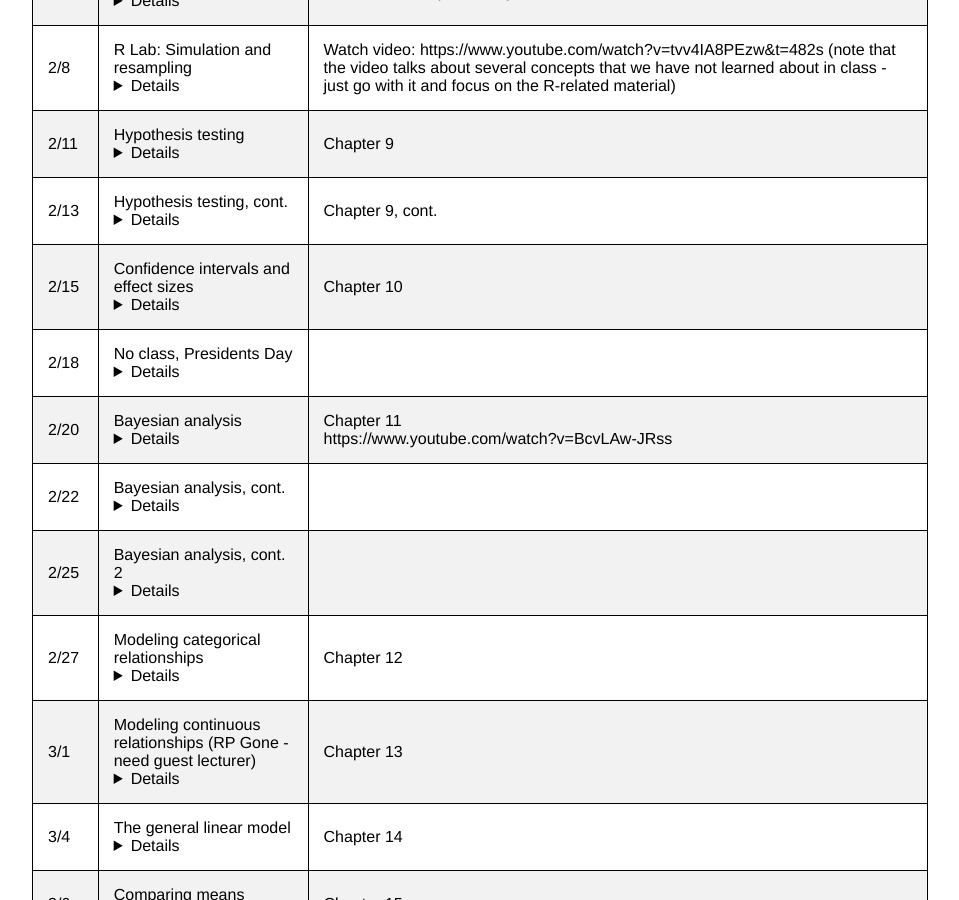
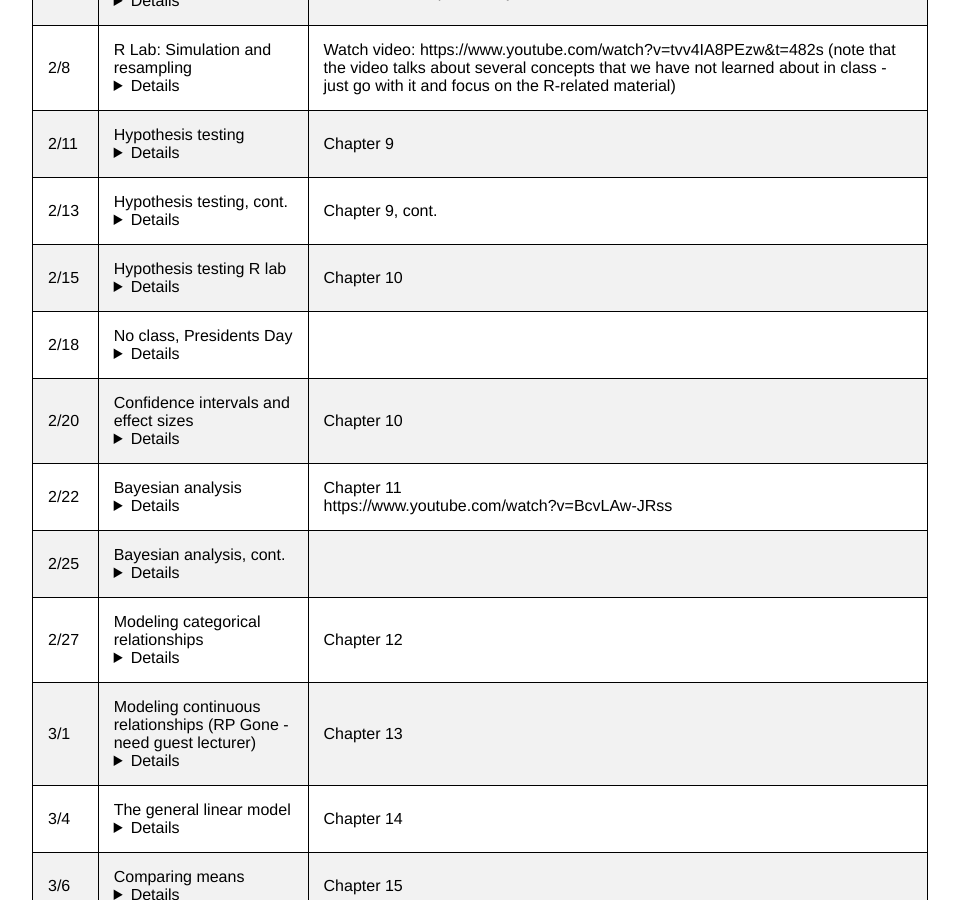
Before and after one commit to stats60/stats60.github.io, a Jekyll site: the page built from syllabus/index.md, in a window 1280 px wide and 900 px high, scrolled down 1312 px. Shown: the whole window, without its empty margins (160-1119 px from the left). Built offline with Jekyll 4.4.1, drawn with Linux system fonts in a browser that asks for light colours; our own code applies the rules of GitHub Pages for plain Markdown files.

Commit message:
autoupdate

```diff
--- a/syllabus/index.md
+++ b/syllabus/index.md
@@ -27,11 +27,11 @@ Detailed version of the full syllabus is available [here](../full_syllabus)
 | 2/8|R Lab: Simulation and resampling<details><br>Learning Objectives:<br><br>After this lecture, you should be able to:<br>* Demostrate the ability to implement a Monte Carlo simulation in R<br><br></details>|Watch video: https://www.youtube.com/watch?v=tvv4IA8PEzw&t=482s (note that the video talks about several concepts that we have not learned about in class - just go with it and focus on the R-related material)|
 | 2/11|Hypothesis testing<details><br>Learning Objectives:<br><br>After this lecture, you should be able to:<br>* Identify the components of a hypothesis test, including the parameter of interest, the null and alternative hypotheses, and the test statistic.<br>* Describe the proper interpretations of a p-value and a confidence interval as well as common misinterpretations<br>* Distinguish between the two types of error in hypothesis testing, and the factors that determine them.<br><br>Links:<br><br>* R notebook for lecture: https://rawgit.com/psych10/psych10/master/notebooks/Session16-HypothesisTesting/Session16-HypothesisTesting.html<br><br></details>|Chapter 9|
 | 2/13|Hypothesis testing, cont.<details><br>Learning Objectives:<br><br>After this lecture, you should be able to:<br>* Describe how resampling can be used to compute a p-value.<br>* Define the concept of statistical power, and compute statistical power for a given statistical test.<br>* Describe the main criticisms of null hypothesis statistical testing<br><br></details>|Chapter 9, cont.|
-| 2/15|Confidence intervals and effect sizes<details><br>Learning Objectives:<br><br>After this lecture, you should be able to:<br>* Describe the proper interpretation of a confidence interval, and compute a confidence interval for the mean of a given dataset.<br>* Define the concept of effect size, and compute the effect size for a given test.<br><br></details>|Chapter 10|
+| 2/15|Hypothesis testing R lab<details></details>|Chapter 10|
 | 2/18|No class, Presidents Day<details></details>|
-| 2/20|Bayesian analysis<details><br>Learning Objectives:<br><br>After this lecture, you should be able to:<br><br></details>|Chapter 11<br>https://www.youtube.com/watch?v=BcvLAw-JRss|
-| 2/22|Bayesian analysis, cont.<details><br>Learning Objectives:<br><br>After this lecture, you should be able to:<br><br></details>||
-| 2/25|Bayesian analysis, cont. 2<details></details>||
+| 2/20|Confidence intervals and effect sizes<details><br>Learning Objectives:<br><br>After this lecture, you should be able to:<br>* Describe the proper interpretation of a confidence interval, and compute a confidence interval for the mean of a given dataset.<br>* Define the concept of effect size, and compute the effect size for a given test.<br><br></details>|Chapter 10|
+| 2/22|Bayesian analysis<details><br>Learning Objectives:<br><br>After this lecture, you should be able to:<br><br></details>|Chapter 11<br>https://www.youtube.com/watch?v=BcvLAw-JRss|
+| 2/25|Bayesian analysis, cont.<details><br>Learning Objectives:<br><br>After this lecture, you should be able to:<br><br></details>||
 | 2/27|Modeling categorical relationships<details><br>Learning Objectives:<br><br>After this lecture, you should be able to:<br>* Describe the concept of a contingency table for categorical data.<br>* Describe the concept of the chi-squared test for association and compute it for a given contingency table.<br><br></details>|Chapter 12|
 | 3/1|Modeling continuous relationships (RP Gone - need guest lecturer)<details><br>Learning Objectives:<br><br>After this lecture, you should be able to:<br>* Describe the concept of the correlation coefficient and its interpretation and compute it for a bivariate dataset<br>* Describe the potential causal influences that can give rise to a correlation.<br><br>Links:<br><br>* [Spurious Correlations](http://www.tylervigen.com/spurious-correlations)<br><br></details>|Chapter 13|
 | 3/4|The general linear model<details><br>Learning Objectives:<br><br>After this lecture, you should be able to:<br>* Describe the concept of linear regression and apply it to a bivariate dataset<br>* Describe the concept of the general linear model and provide examples of its application<br><br></details>|Chapter 14|
```
Also changed, not shown: full_syllabus/index.md (+6 -6 lines).
